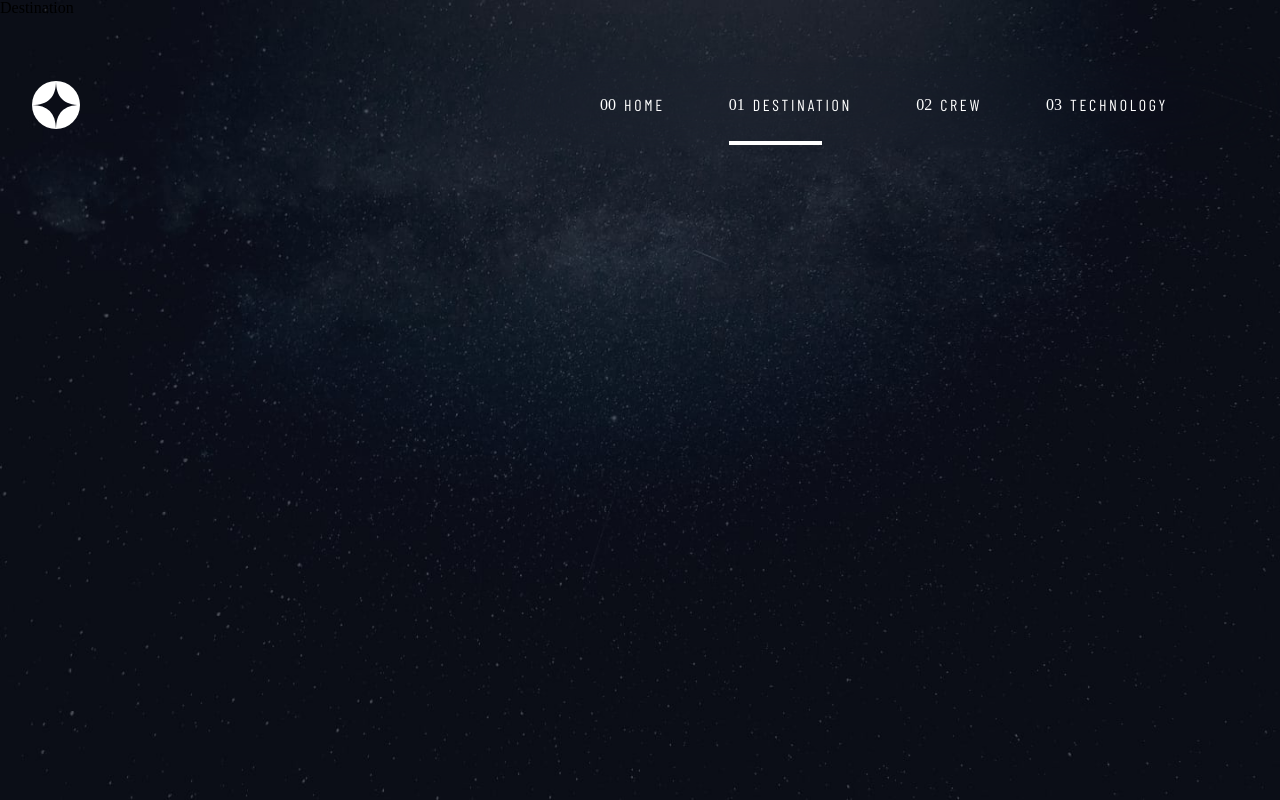
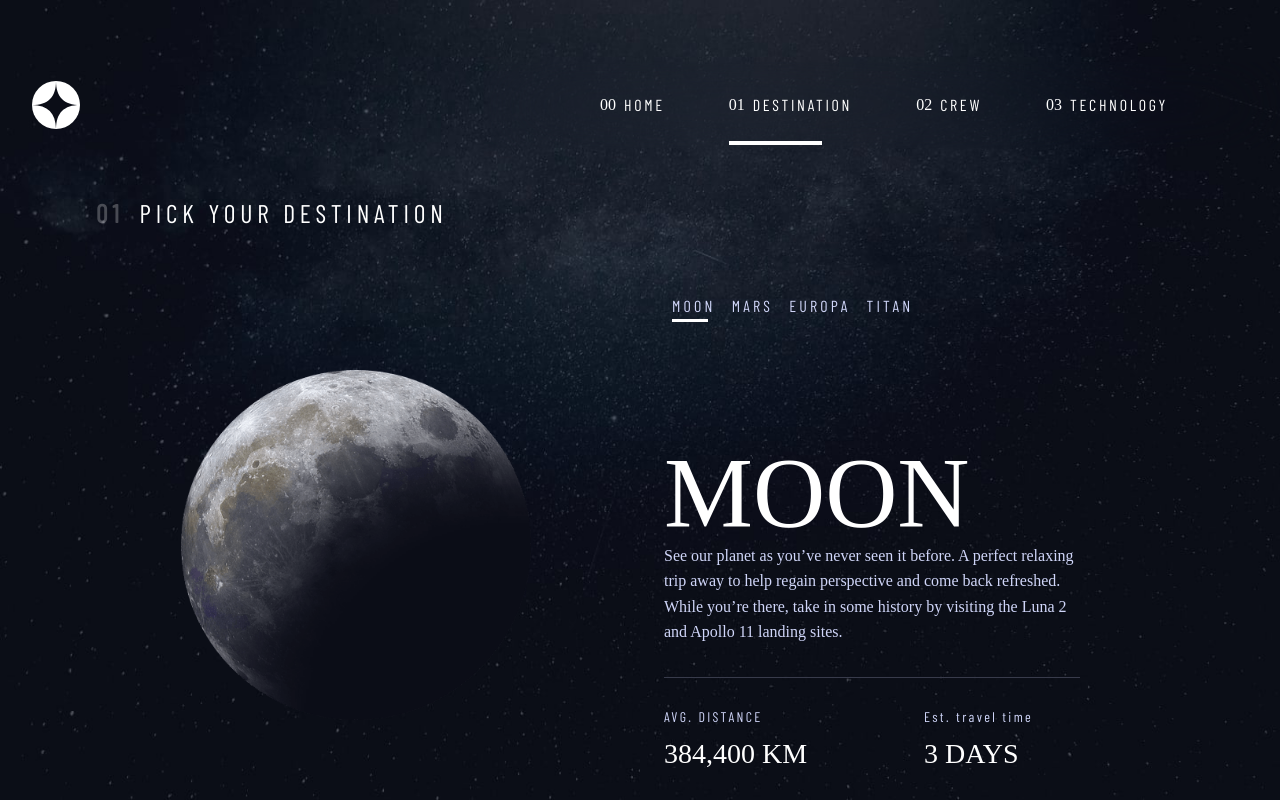
Before and after one commit to Ulysseassoo/Space-Tourism-Website, a React (Vite) app: page /destination in a window 1280 px wide. Built offline with nearby package versions, Linux system fonts and the light colour scheme; a web font is replaced by a local one.

Commit message:
Destination Desktop Page done

```diff
--- a/src/Screens/Destination.jsx
+++ b/src/Screens/Destination.jsx
@@ -1,20 +1,173 @@
-import React from "react"
-import { Container } from "../Theme/global"
+import React, { useState } from "react"
+import { Container, DefaultText, H1, H2, SubH1, SubH2 } from "../Theme/global"
 import Background from "../assets/destination/background-destination-desktop.jpg"
 import BackgroundMobile from "../assets/destination/background-destination-mobile.jpg"
+import BackgroundTablet from "../assets/destination/background-destination-tablet.jpg"
+import styled, { css } from "styled-components"
+import Data from "../data.json"
 
 const Destination = () => {
+	const [activeTab, setActiveTab] = useState(0)
+
 	return (
-		<Container
+		<DestinationContainer
 			image={Background}
 			mobileImage={BackgroundMobile}
+			tabletImage={BackgroundTablet}
 			initial={{ opacity: 0 }}
 			animate={{ opacity: 1 }}
 			exit={{ opacity: 0 }}
 			transition={{ duration: 0.5 }}>
-			Destination
-		</Container>
+			<Flex>
+				<Title>
+					<Index>01</Index>Pick your destination
+				</Title>
+				<Content>
+					<Center>
+						<Image src={Data.destinations[activeTab].images.png} alt="image" />
+					</Center>
+					<CenterColumn>
+						<Tabs>
+							{Data.destinations.map((value, index) => {
+								return (
+									<TabName key={index} index={index} activeTab={activeTab} onClick={() => setActiveTab(index)}>
+										{value.name}
+									</TabName>
+								)
+							})}
+						</Tabs>
+						<Text>
+							<H2>{Data.destinations[activeTab].name}</H2>
+							<BodyText>{Data.destinations[activeTab].description}</BodyText>
+							<Line />
+							<Specifics>
+								<Box>
+									<SubH2>AVG. DISTANCE</SubH2>
+									<SubHeader>{Data.destinations[activeTab].distance}</SubHeader>
+								</Box>
+								<Box>
+									<SubH2>Est. travel time</SubH2>
+									<SubHeader>{Data.destinations[activeTab].travel}</SubHeader>
+								</Box>
+							</Specifics>
+						</Text>
+					</CenterColumn>
+				</Content>
+			</Flex>
+		</DestinationContainer>
 	)
 }
 
+const DestinationContainer = styled(Container)`
+	height: 100vh;
+	display: flex;
+	flex-direction: column-reverse;
+`
+const Flex = styled.div`
+	height: 75%;
+	width: 100%;
+	padding: 0 6rem;
+	display: flex;
+	flex-direction: column;
+`
+const TabName = styled.p`
+	padding: 0.5rem;
+	color: var(--second-color);
+	font-family: "Barlow Condensed", sans-serif;
+	font-size: 1rem;
+	text-transform: uppercase;
+	letter-spacing: 0.2rem;
+	position: relative;
+	cursor: pointer;
+	transition: 0.3s cubic-bezier(0.25, 0.46, 0.45, 0.94);
+	${({ index, activeTab }) =>
+		index === activeTab &&
+		css`
+			&::before {
+				content: "";
+				position: absolute;
+				bottom: 0;
+				width: 60%;
+				background-color: var(--third-color);
+				height: 3px;
+			}
+		`}
+	&:hover::before {
+		content: "";
+		position: absolute;
+		bottom: 0;
+		width: 60%;
+		background-color: var(--third-color);
+		opacity: 50%;
+		height: 3px;
+	}
+`
+const Title = styled.h2`
+	font-family: "Barlow Condensed", sans-serif;
+	font-size: 1.6rem;
+	margin-bottom: 4rem;
+	display: inline-flex;
+	letter-spacing: 0.3rem;
+	text-transform: uppercase;
+	color: var(--third-color);
+`
+const Index = styled.p`
+	font-weight: bold;
+	padding-right: 1rem;
+	opacity: 0.25;
+`
+const Content = styled.div`
+	display: flex;
+	align-items: center;
+	height: 100%;
+	gap: 3rem;
+`
+const Image = styled.img`
+	object-fit: contain;
+	display: block;
+	height: 100%;
+	width: 100%;
+`
+const Center = styled.div`
+	flex: 1;
+	display: flex;
+	justify-content: center;
+	align-items: center;
+	height: 350px;
+`
+const CenterColumn = styled.div`
+	flex: 1;
+	display: flex;
+	flex-direction: column;
+	height: 100%;
+	padding: 0 0 2rem 0;
+	gap: 2rem;
+	justify-content: space-between;
+`
+const Tabs = styled.div`
+	display: flex;
+`
+const Text = styled.div``
+const Line = styled.span`
+	width: 80%;
+	display: block;
+	height: 1px;
+	margin: 2rem 0;
+	background-color: #383b4b;
+`
+const Specifics = styled.div`
+	display: flex;
+`
+const Box = styled.div`
+	flex: 1;
+`
+const BodyText = styled(DefaultText)`
+	line-height: 1.6rem;
+	max-width: 80%;
+`
+const SubHeader = styled(SubH1)`
+	text-transform: uppercase;
+	padding-top: 1rem;
+`
+
 export default Destination
--- a/src/Theme/global.js
+++ b/src/Theme/global.js
@@ -95,6 +95,8 @@ export const H1 = styled.h1`
 export const H2 = styled.h2`
 	font-family: "Bellefair", serif;
 	font-size: 6.25rem;
+	text-transform: uppercase;
+	color: var(--third-color);
 `
 
 export const H3 = styled.h3`
@@ -124,12 +126,14 @@ export const H5 = styled.h5`
 export const SubH1 = styled.p`
 	font-family: "Bellefair", serif;
 	font-size: 1.75rem;
+	color: var(--third-color);
 `
 
 export const SubH2 = styled.p`
 	font-family: "Barlow Condensed", sans-serif;
 	font-size: 0.875rem;
 	letter-spacing: 2.35px;
+	color: var(--second-color);
 `
 
 export const NavbarText = styled.p`
--- a/src/data.json
+++ b/src/data.json
@@ -3,8 +3,8 @@
 		{
 			"name": "Moon",
 			"images": {
-        "png": "./assets/destination/image-moon.png",
-        "webp": "./assets/destination/image-moon.webp"
+				"png": "src/assets/destination/image-moon.png",
+				"webp": "src/assets/destination/image-moon.webp"
 			},
 			"description": "See our planet as you’ve never seen it before. A perfect relaxing trip away to help regain perspective and come back refreshed. While you’re there, take in some history by visiting the Luna 2 and Apollo 11 landing sites.",
 			"distance": "384,400 km",
@@ -13,8 +13,8 @@
 		{
 			"name": "Mars",
 			"images": {
-        "png": "./assets/destination/image-mars.png",
-        "webp": "./assets/destination/image-mars.webp"
+				"png": "src/assets/destination/image-mars.png",
+				"webp": "src/assets/destination/image-mars.webp"
 			},
 			"description": "Don’t forget to pack your hiking boots. You’ll need them to tackle Olympus Mons, the tallest planetary mountain in our solar system. It’s two and a half times the size of Everest!",
 			"distance": "225 mil. km",
@@ -23,8 +23,8 @@
 		{
 			"name": "Europa",
 			"images": {
-        "png": "./assets/destination/image-europa.png",
-        "webp": "./assets/destination/image-europa.webp"
+				"png": "src/assets/destination/image-europa.png",
+				"webp": "src/assets/destination/image-europa.webp"
 			},
 			"description": "The smallest of the four Galilean moons orbiting Jupiter, Europa is a winter lover’s dream. With an icy surface, it’s perfect for a bit of ice skating, curling, hockey, or simple relaxation in your snug wintery cabin.",
 			"distance": "628 mil. km",
@@ -33,8 +33,8 @@
 		{
 			"name": "Titan",
 			"images": {
-        "png": "./assets/destination/image-titan.png",
-        "webp": "./assets/destination/image-titan.webp"
+				"png": "src/assets/destination/image-titan.png",
+				"webp": "src/assets/destination/image-titan.webp"
 			},
 			"description": "The only moon known to have a dense atmosphere other than Earth, Titan is a home away from home (just a few hundred degrees colder!). As a bonus, you get striking views of the Rings of Saturn.",
 			"distance": "1.6 bil. km",
@@ -45,8 +45,8 @@
 		{
 			"name": "Douglas Hurley",
 			"images": {
-        "png": "./assets/crew/image-douglas-hurley.png",
-        "webp": "./assets/crew/image-douglas-hurley.webp"
+				"png": "src/assets/crew/image-douglas-hurley.png",
+				"webp": "src/assets/crew/image-douglas-hurley.webp"
 			},
 			"role": "Commander",
 			"bio": "Douglas Gerald Hurley is an American engineer, former Marine Corps pilot and former NASA astronaut. He launched into space for the third time as commander of Crew Dragon Demo-2."
@@ -54,8 +54,8 @@
 		{
 			"name": "Mark Shuttleworth",
 			"images": {
-        "png": "./assets/crew/image-mark-shuttleworth.png",
-        "webp": "./assets/crew/image-mark-shuttleworth.webp"
+				"png": "src/assets/crew/image-mark-shuttleworth.png",
+				"webp": "src/assets/crew/image-mark-shuttleworth.webp"
 			},
 			"role": "Mission Specialist",
 			"bio": "Mark Richard Shuttleworth is the founder and CEO of Canonical, the company behind the Linux-based Ubuntu operating system. Shuttleworth became the first South African to travel to space as a space tourist."
@@ -63,8 +63,8 @@
 		{
 			"name": "Victor Glover",
 			"images": {
-        "png": "./assets/crew/image-victor-glover.png",
-        "webp": "./assets/crew/image-victor-glover.webp"
+				"png": "src/assets/crew/image-victor-glover.png",
+				"webp": "src/assets/crew/image-victor-glover.webp"
 			},
 			"role": "Pilot",
 			"bio": "Pilot on the first operational flight of the SpaceX Crew Dragon to the International Space Station. Glover is a commander in the U.S. Navy where he pilots an F/A-18.He was a crew member of Expedition 64, and served as a station systems flight engineer."
@@ -72,8 +72,8 @@
 		{
 			"name": "Anousheh Ansari",
 			"images": {
-        "png": "./assets/crew/image-anousheh-ansari.png",
-        "webp": "./assets/crew/image-anousheh-ansari.webp"
+				"png": "src/assets/crew/image-anousheh-ansari.png",
+				"webp": "src/assets/crew/image-anousheh-ansari.webp"
 			},
 			"role": "Flight Engineer",
 			"bio": "Anousheh Ansari is an Iranian American engineer and co-founder of Prodea Systems. Ansari was the fourth self-funded space tourist, the first self-funded woman to fly to the ISS, and the first Iranian in space."
@@ -83,24 +83,24 @@
 		{
 			"name": "Launch vehicle",
 			"images": {
-        "portrait": "./assets/technology/image-launch-vehicle-portrait.jpg",
-        "landscape": "./assets/technology/image-launch-vehicle-landscape.jpg"
+				"portrait": "src/assets/technology/image-launch-vehicle-portrait.jpg",
+				"landscape": "src/assets/technology/image-launch-vehicle-landscape.jpg"
 			},
 			"description": "A launch vehicle or carrier rocket is a rocket-propelled vehicle used to carry a payload from Earth's surface to space, usually to Earth orbit or beyond. Our WEB-X carrier rocket is the most powerful in operation. Standing 150 metres tall, it's quite an awe-inspiring sight on the launch pad!"
 		},
 		{
 			"name": "Spaceport",
 			"images": {
-        "portrait": "./assets/technology/image-spaceport-portrait.jpg",
-        "landscape": "./assets/technology/image-spaceport-landscape.jpg"
+				"portrait": "src/assets/technology/image-spaceport-portrait.jpg",
+				"landscape": "src/assets/technology/image-spaceport-landscape.jpg"
 			},
 			"description": "A spaceport or cosmodrome is a site for launching (or receiving) spacecraft, by analogy to the seaport for ships or airport for aircraft. Based in the famous Cape Canaveral, our spaceport is ideally situated to take advantage of the Earth’s rotation for launch."
 		},
 		{
 			"name": "Space capsule",
 			"images": {
-        "portrait": "./assets/technology/image-space-capsule-portrait.jpg",
-        "landscape": "./assets/technology/image-space-capsule-landscape.jpg"
+				"portrait": "src/assets/technology/image-space-capsule-portrait.jpg",
+				"landscape": "src/assets/technology/image-space-capsule-landscape.jpg"
 			},
 			"description": "A space capsule is an often-crewed spacecraft that uses a blunt-body reentry capsule to reenter the Earth's atmosphere without wings. Our capsule is where you'll spend your time during the flight. It includes a space gym, cinema, and plenty of other activities to keep you entertained."
 		}
```
Also changed, not shown: src/Components/Tab.jsx (added, +7 -0 lines). Lines whose indentation alone changed are shown as unchanged.
